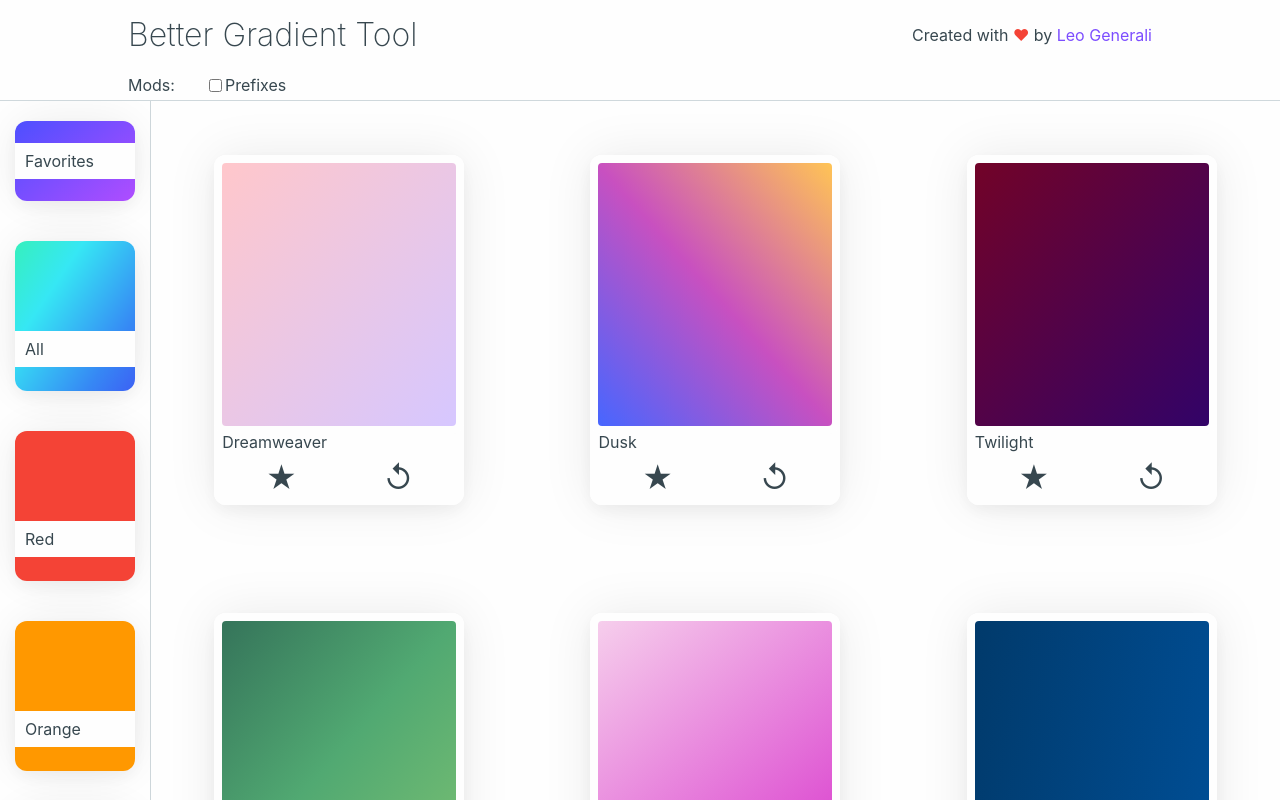
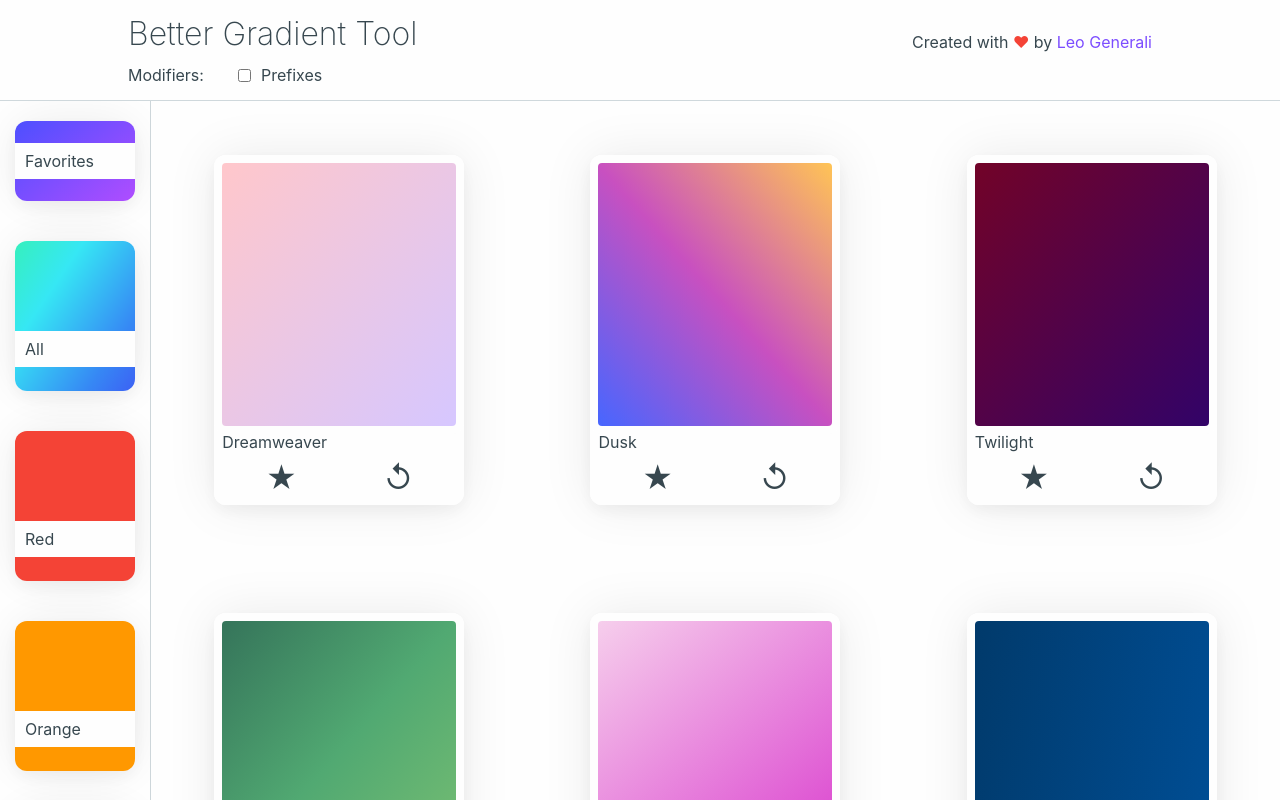
Before and after one commit to leo-generali/better-gradient-tool, a React (Create React App) app: page / in a window 1280 px wide. Built offline with nearby package versions, Linux system fonts and the light colour scheme.

Commit message:
Update styling on Header

```diff
--- a/src/colordata.json
+++ b/src/colordata.json
@@ -267,7 +267,7 @@
 			"yellow": true
 		},
 		"colors": ["#DD7185","#EEA49A", "#F7D1A3", "#FCDD04"],
-		"style": "linear-gradient(to bottom right, #DD7185 0%, #EEA49A 33%, #F7D1A3 66%, #FCDD04 100%)",
+		"style": "linear-gradient(135deg, #DD7185 0%, #EEA49A 30%, #F7D1A3 60%, #FCDD04 120%)",
 		"faved": false
 	}
 ]
--- a/src/components/Header.js
+++ b/src/components/Header.js
@@ -11,7 +11,7 @@ class Header extends Component {
 					<p className="created-with">Created with <span className="heart">♥</span> by <span className="link-wrapper"><a href="http://www.leogenerali.com/">Leo Generali</a></span></p>
 				</div>
 				<div className="header__container header__container--lower">
-					<p className="header-mods">Mods:</p><input type="checkbox" checked={checked} onClick={this.props.updatePrefix}/><p>Prefixes</p>
+					<p className="header-mods">Modifiers:</p><input className="checkbox" type="checkbox" checked={checked} onClick={this.props.updatePrefix}/><p>Prefixes</p>
 				</div>
 			</header>
 		);
--- a/src/styles/components/_header.scss
+++ b/src/styles/components/_header.scss
@@ -9,13 +9,14 @@
     &__container{
 		max-width: 1024px;
 		margin: 0 32px;
-		height: 70px;
+		height: 50px;
 
 		display: flex;
-		align-items: center;
+		align-items: flex-end;
 
         &--lower {
-            height: 30px;
+            height: 50px;
+            align-items: center;
         }
     }
 }
@@ -25,8 +26,13 @@
 	font-weight: 200;
 }
 
+
 .created-with {
-	margin-left: auto;
+    margin-left: auto;
+}
+
+.checkbox {
+    margin-right: 10px
 }
 
 .heart {
```
